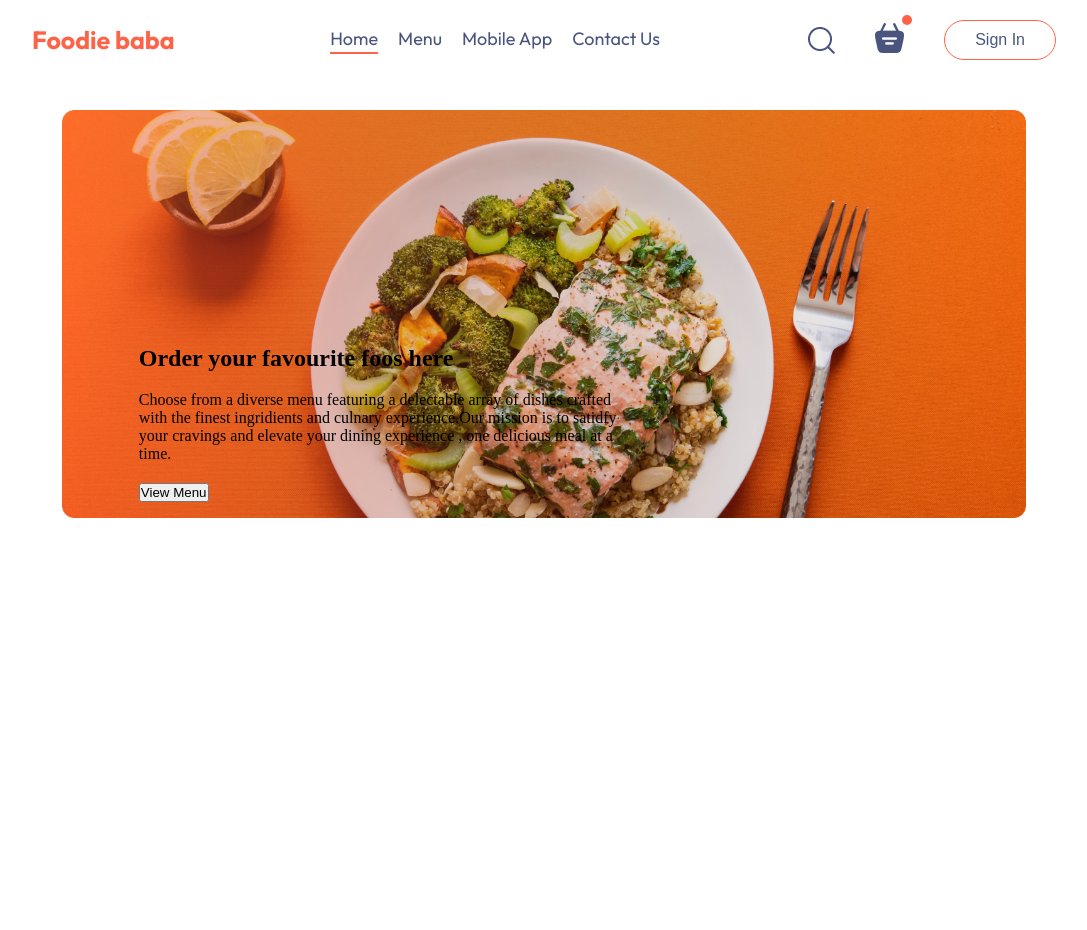
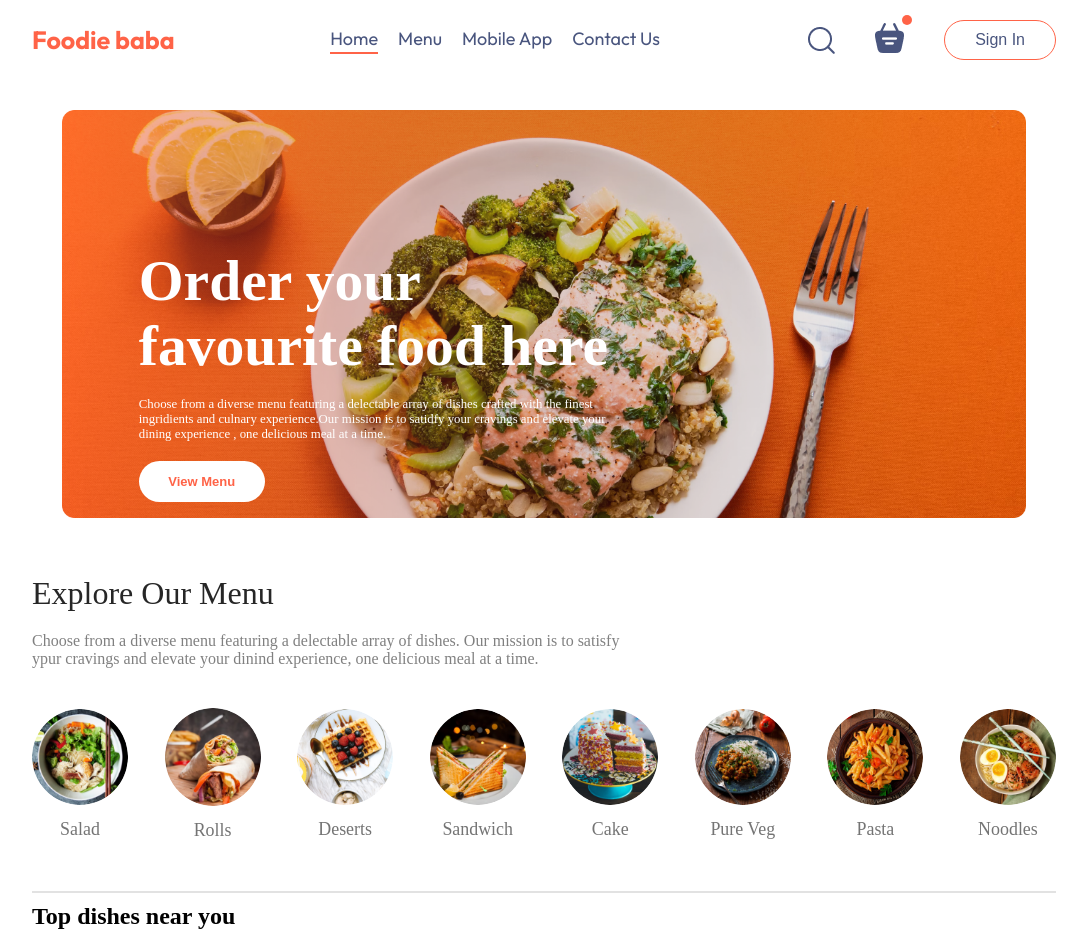
Before and after one commit to usmansajid00/food-app, a React (Vite) app: page / in a window 1280 px wide. Shown: the whole page, without its empty margins (96-1183 px from the left). Before the commit the page ends 800 px from the top, so only its background shows below. Built offline with nearby package versions, Linux system fonts and the light colour scheme.

Commit message:
create food listing components

```diff
--- /dev/null
+++ b/src/components/ExploreMenu/ExploreMenu.jsx
@@ -0,0 +1,39 @@
+import { menu_list } from "../../assets/assets";
+import "./exploreMenu.scss";
+
+const ExploreMenu = ({ category, setCategory }) => {
+  return (
+    <div className="explore-menu" id="explore-menu">
+      <h1>Explore Our Menu</h1>
+      <p className="explore-menu-text">
+        Choose from a diverse menu featuring a delectable array of dishes. Our
+        mission is to satisfy ypur cravings and elevate your dinind experience,
+        one delicious meal at a time.
+      </p>
+      <div className="explore-menu-list">
+        {menu_list.map((item, index) => {
+          return (
+            <div
+              onClick={() =>
+                setCategory((prev) =>
+                  prev === item.menu_name ? "All" : item.menu_name
+                )
+              }
+              className="explore-menu-item"
+              key={index}
+            >
+              <img
+                className={category === item.menu_name ? "active" : ""}
+                src={item.menu_image}
+              />
+              <p>{item.menu_name}</p>
+            </div>
+          );
+        })}
+      </div>
+      <hr />
+    </div>
+  );
+};
+
+export default ExploreMenu;
--- /dev/null
+++ b/src/components/ExploreMenu/exploreMenu.scss
@@ -0,0 +1,49 @@
+.explore-menu {
+  display: flex;
+  flex-direction: column;
+  gap: 20px;
+
+  h1 {
+    color: #262626;
+    font-weight: 500;
+  }
+  .explore-menu-text {
+    max-width: 60%;
+    color: #808080;
+  }
+  .explore-menu-list {
+    display: flex;
+    justify-content: space-between;
+    align-items: center;
+    gap: 30px;
+    text-align: center;
+    margin: 20px 0px;
+    overflow-x: scroll;
+  }
+  .explore-menu-list::-webkit-scrollbar {
+    display: none;
+  }
+  .explore-menu-item img {
+    width: 7.5vw;
+    min-width: 80px;
+    cursor: pointer;
+    border-radius: 50%;
+    transition: 0.2s;
+  }
+  .explore-menu-item p {
+    margin-top: 10px;
+    color: #747474;
+    font-size: max(1.4vw, 16px);
+    cursor: pointer;
+  }
+  hr {
+    margin: 10px 0px;
+    height: 2px;
+    background-color: #e2e2e2;
+    border: none;
+  }
+  .active {
+    border: 4px solid tomato;
+    padding: 2px;
+  }
+}
--- /dev/null
+++ b/src/components/FoodDisplay/FoodDisplay.jsx
@@ -0,0 +1,19 @@
+import { useContext } from "react";
+
+import { StoreContext } from "../../context/StoreContext";
+
+import "./foodDisplay.scss";
+
+const FoodDisplay = ({ category }) => {
+  const { food_list } = useContext(StoreContext);
+  return (
+    <div className="food-display" id="food-display">
+      <h2>Top dishes near you</h2>
+      <div className="food-display-list">
+        {food_list.map((item, index) => {})}
+      </div>
+    </div>
+  );
+};
+
+export default FoodDisplay;
--- a/src/components/Header/Header.jsx
+++ b/src/components/Header/Header.jsx
@@ -4,7 +4,7 @@ const Header = () => {
   return (
     <div className="header">
       <div className="header-content">
-        <h2>Order your favourite foos here</h2>
+        <h2>Order your favourite food here</h2>
         <p>
           Choose from a diverse menu featuring a delectable array of dishes
           crafted with the finest ingridients and culnary experience.Our mission
--- a/src/components/Header/header.scss
+++ b/src/components/Header/header.scss
@@ -4,6 +4,7 @@
   background: url("/header_img.png") no-repeat;
   background-size: contain;
   position: relative;
+  align-items: center;
 
   .header-content {
     position: absolute;
@@ -14,5 +15,25 @@
     max-width: 50%;
     bottom: 10%;
     left: 6vw;
+    animation: fadeIn 2s;
+    h2 {
+      font-weight: 600;
+      color: #fff;
+      font-size: max(4.5vw, 22px);
+    }
+    p {
+      color: #fff;
+      font-size: 1vw;
+    }
+    button {
+      border: none;
+      color: tomato;
+      font-weight: 700;
+      padding: 1vw 2.3vw;
+      background-color: #fff;
+      font-size: max(1vw, 13px);
+      border-radius: 50px;
+      cursor: pointer;
+    }
   }
 }
--- /dev/null
+++ b/src/context/StoreContext.jsx
@@ -0,0 +1,17 @@
+import { createContext } from "react";
+import { food_list } from "../assets/assets";
+
+export const StoreContext = createContext(null);
+
+const StoreContextProvider = (props) => {
+  const contextValue = {
+    food_list,
+  };
+  return (
+    <StoreContext.Provider value={contextValue}>
+      {props.children}
+    </StoreContext.Provider>
+  );
+};
+
+export default StoreContextProvider;
--- a/src/index.css
+++ b/src/index.css
@@ -21,3 +21,11 @@ a {
   background-color: #646cffaa;
   color: white;
 }
+@keyframes fadeIn {
+  0% {
+    opacity: 0;
+  }
+  100% {
+    opacity: 1;
+  }
+}
--- a/src/main.jsx
+++ b/src/main.jsx
@@ -1,10 +1,15 @@
 import ReactDOM from "react-dom/client";
 import App from "./App.jsx";
+
+import { BrowserRouter } from "react-router-dom";
+import StoreContextProvider from "./context/StoreContext.jsx";
+
 import "./index.css";
-import { BrowserRouter } from "react-router-dom";
 
 ReactDOM.createRoot(document.getElementById("root")).render(
   <BrowserRouter>
-    <App />
+    <StoreContextProvider>
+      <App />
+    </StoreContextProvider>
   </BrowserRouter>
 );
--- a/src/pages/Home/Home.jsx
+++ b/src/pages/Home/Home.jsx
@@ -1,10 +1,18 @@
+import { useState } from "react";
+
 import Header from "../../components/Header/Header";
+import ExploreMenu from "../../components/ExploreMenu/ExploreMenu";
+import FoodDisplay from "../../components/FoodDisplay/FoodDisplay";
+
 import "./home.scss";
 
 const Home = () => {
+  const [category, setCategory] = useState("All");
   return (
     <>
       <Header />
+      <ExploreMenu category={category} setCategory={setCategory} />
+      <FoodDisplay category={category} />
     </>
   );
 };
```
Also changed, not shown: src/components/FoodItem/FoodItem.jsx (added, +7 -0 lines), src/components/FoodDisplay/foodDisplay.scss (added), src/components/FoodItem/foodItem.scss (added).
